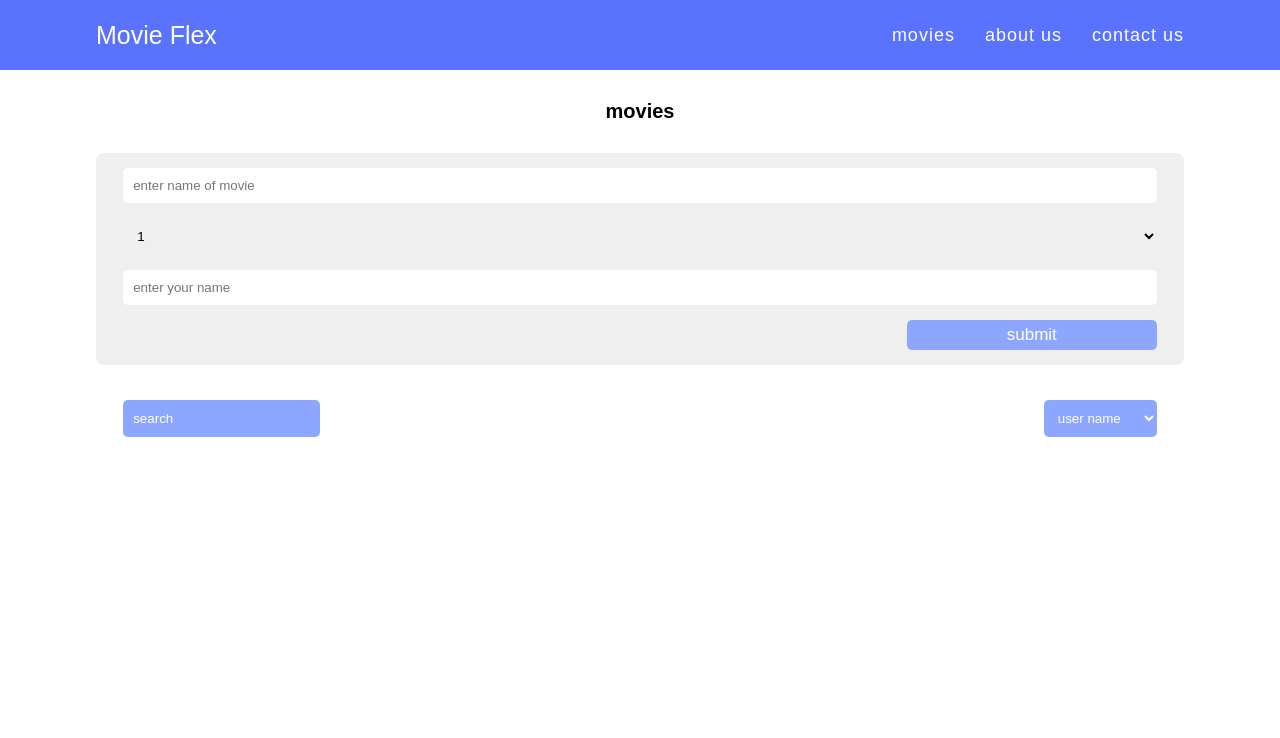
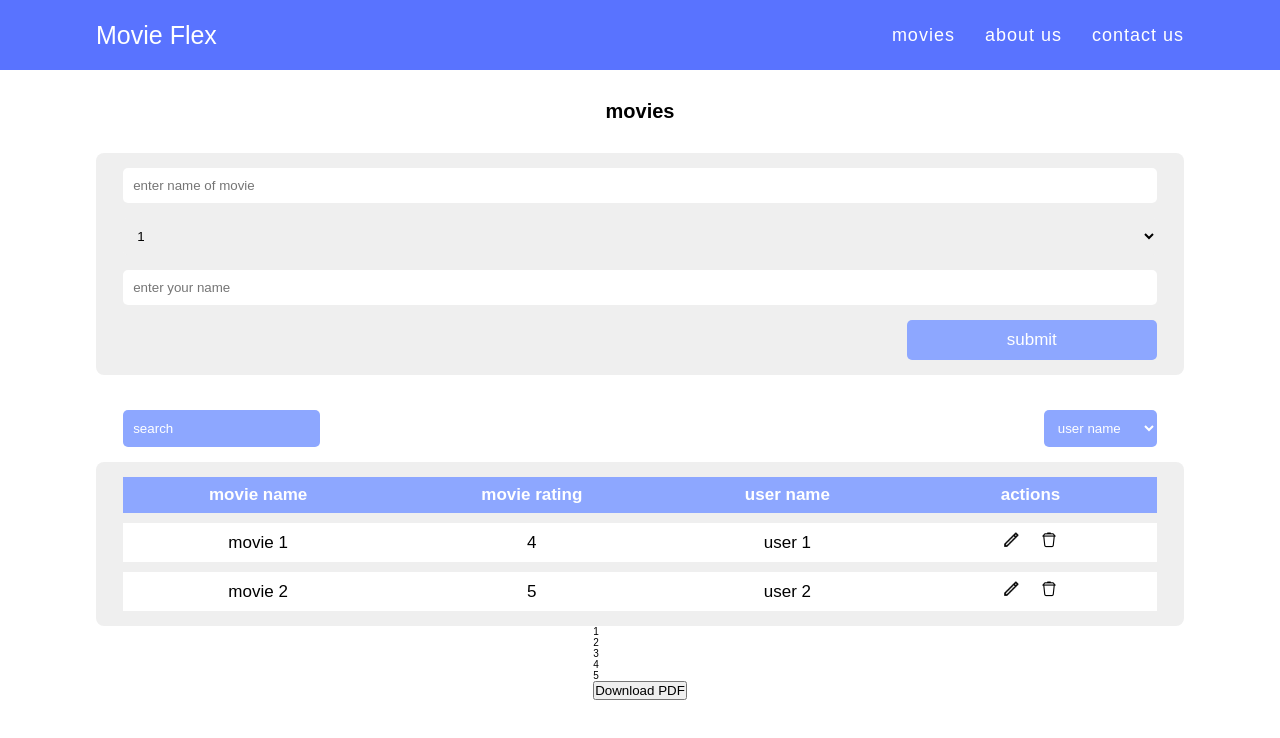
Before and after one commit to shazaib991/movie_flex_app, a React (Create React App) app in the folder client/: page / in a window 1280 px wide. Shown: the top 738 px of the page. Built offline with nearby package versions, Linux system fonts and the light colour scheme.

Commit message:
created pagination and styled movie table

```diff
--- a/client/src/components/movieSection/MovieSection.js
+++ b/client/src/components/movieSection/MovieSection.js
@@ -1,5 +1,7 @@
 import React from "react";
 import "./movieSection.css";
+import editIcon from "../../icons/icons8-edit-384.png";
+import deleteIcon from "../../icons/icons8-delete-144.png";
 
 function MovieSection() {
   return (
@@ -34,6 +36,48 @@ function MovieSection() {
               <option value="movieRating">movie rating</option>
             </select>
           </div>
+          <div className="movie-list-table">
+            <table>
+              <thead>
+                <tr>
+                  <th>movie name</th>
+                  <th>movie rating</th>
+                  <th>user name</th>
+                  <th>actions</th>
+                </tr>
+              </thead>
+              <tbody>
+                <tr>
+                  <td>movie 1</td>
+                  <td>4</td>
+                  <td>user 1</td>
+                  <td>
+                    <img src={editIcon} alt="edit" />
+                    <img src={deleteIcon} alt="edit" />
+                  </td>
+                </tr>
+                <tr>
+                  <td>movie 2</td>
+                  <td>5</td>
+                  <td>user 2</td>
+                  <td>
+                    <img src={editIcon} alt="edit" />
+                    <img src={deleteIcon} alt="edit" />
+                  </td>
+                </tr>
+              </tbody>
+            </table>
+          </div>
+          <div className="movie-pagination">
+            <div className="movie-pagination-navigators-container">
+              <div className="movie-pagination-navigators">1</div>
+              <div className="movie-pagination-navigators">2</div>
+              <div className="movie-pagination-navigators">3</div>
+              <div className="movie-pagination-navigators">4</div>
+              <div className="movie-pagination-navigators">5</div>
+            </div>
+            <button>Download PDF</button>
+          </div>
         </div>
       </div>
     </div>
--- a/client/src/components/movieSection/movieSection.css
+++ b/client/src/components/movieSection/movieSection.css
@@ -55,7 +55,6 @@
 
 .movie-form-btn > button{
     width: 25rem;
-    height: 3rem;
     background-color: #8da7ff;
     border: none;
     border-radius: 0.5rem;
@@ -63,13 +62,15 @@
     color: white;
     font-size: 1.7rem;
     cursor: pointer;
+    padding: 1rem 0;
 }
 
 /* movie list */
 .movie-list{
     width: 100%;
     display: flex;
-    justify-content: center;
+    align-items: center;
+    flex-direction: column;
 }
 
 .movie-list-search-sort{
@@ -100,3 +101,47 @@
     background-color: #8da7ff;
     color: white;
 }
+
+.movie-list-table{
+    width: 100%;
+    background-color: #efefef;
+    display: flex;
+    justify-content: center;
+    margin-top: 1.5rem;
+    border-radius: 0.8rem;
+}
+
+.movie-list-table table{
+    width: 95%;
+    margin: 1.5rem 0;
+    border-collapse: collapse;
+}
+
+.movie-list-table table img{
+    height: 1.8rem;
+    margin: 0 1rem;
+    cursor: pointer;
+}
+
+.movie-list-table table thead{
+    background-color: #8da7ff;
+    color: white;
+    font-size: 1.7rem;
+}
+
+.movie-list-table table thead > tr th{
+    padding: 0.8rem 0;
+}
+
+.movie-list-table table tbody > tr{
+    background-color: white;
+    font-size: 1.7rem;
+    text-align: center;
+    border-top: 1rem solid #efefef;
+}
+
+.movie-list-table table tbody > tr td{
+    padding: 0.8rem;
+}
+
+/* movie pagination and download pdf */
```
Also changed, not shown: client/src/icons/icons8-delete-144.png (added), client/src/icons/icons8-edit-384.png (added).
